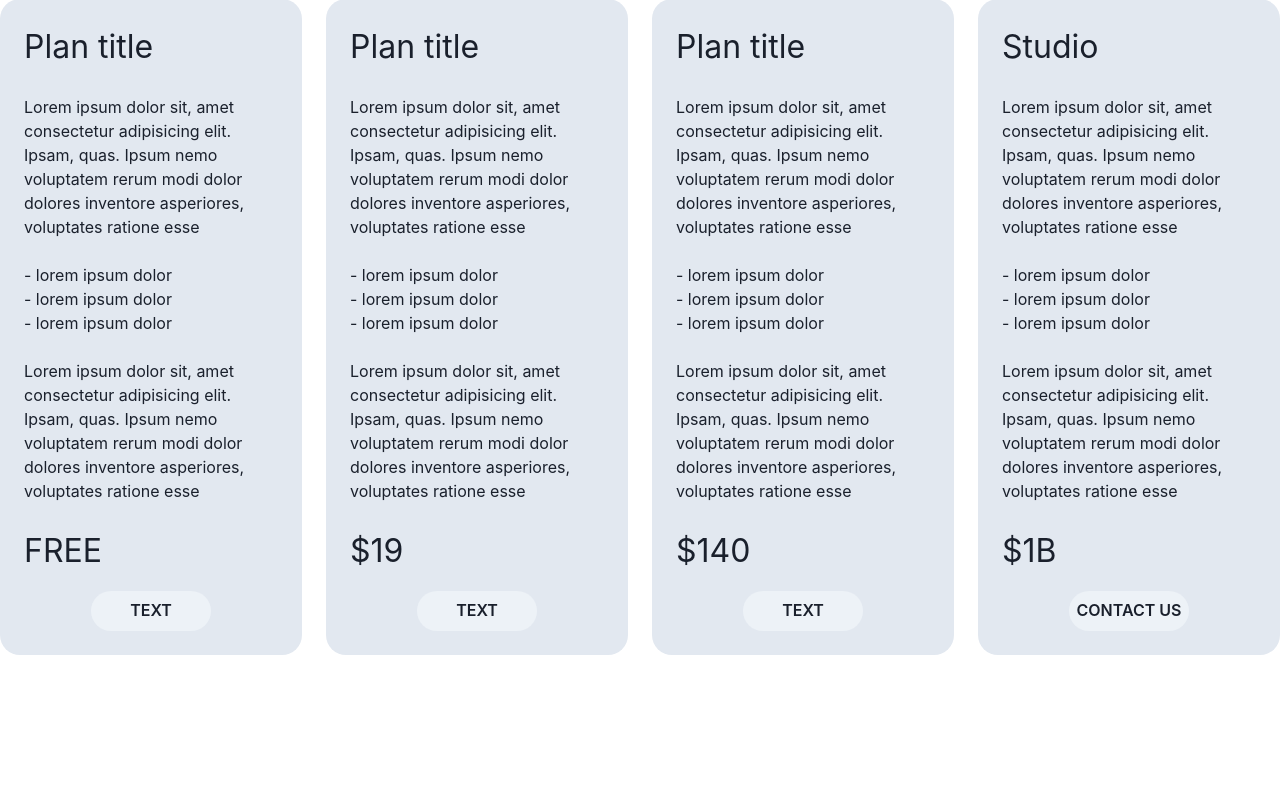
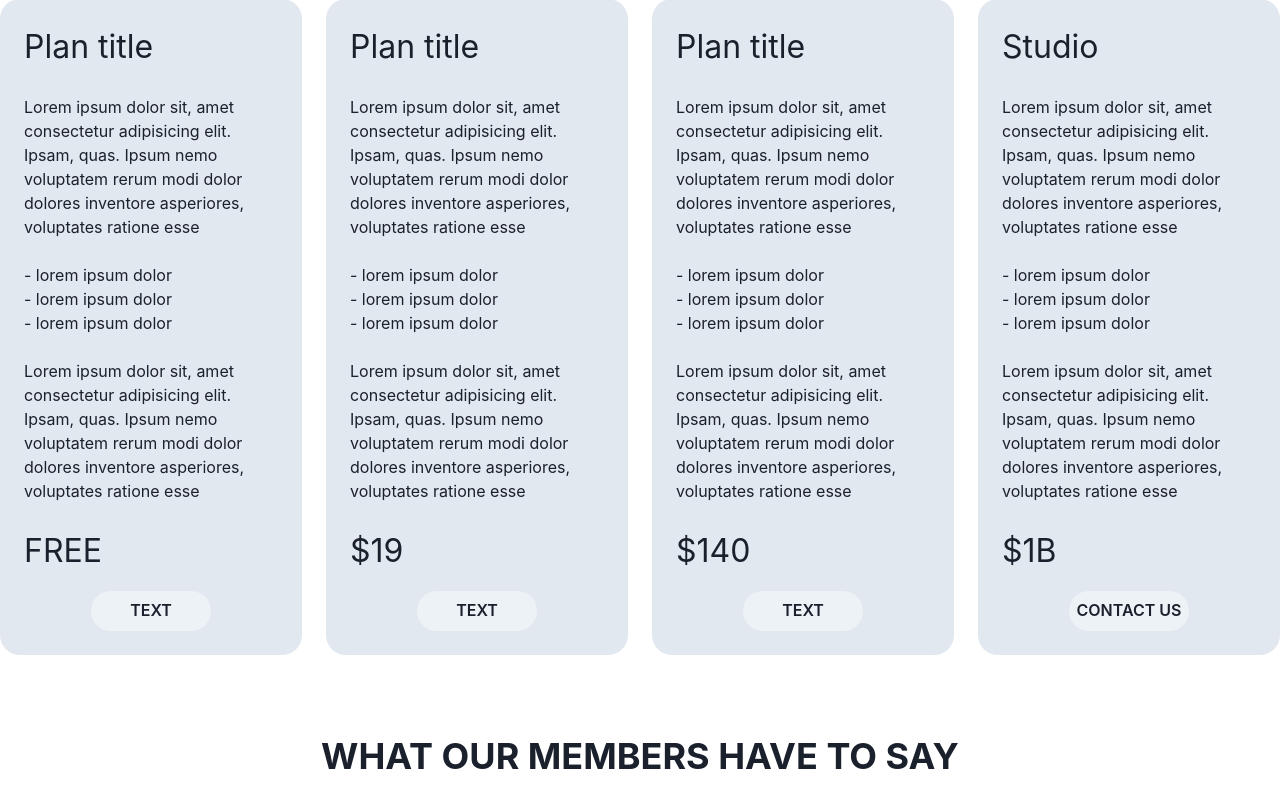
Before and after one commit to jasonLapina/Polypix-v2, a Next.js app: page /plans in a window 1280 px wide. Shown: the part 1059-1867 px from the top of the page. Before the commit the page ends 1794 px from the top, so only its background shows below. Built offline with nearby package versions, Linux system fonts and the light colour scheme.

Commit message:
start plan-testimonials section

```diff
--- /dev/null
+++ b/components/Plans/PlanTestimonials.js
@@ -0,0 +1,13 @@
+import { Box, Heading } from "@chakra-ui/react";
+
+function PlanTestimonials() {
+  return (
+    <Box>
+      <Heading mb='72px' textTransform='uppercase' textAlign='center'>
+        What our members have to say
+      </Heading>
+    </Box>
+  );
+}
+
+export default PlanTestimonials;
--- a/pages/plans.js
+++ b/pages/plans.js
@@ -1,4 +1,5 @@
 import PlanList from "@/components/Plans/PlanList";
+import PlanTestimonials from "@/components/Plans/PlanTestimonials";
 import PlansHero from "@/components/Plans/PlansHero";
 
 function plans() {
@@ -6,6 +7,7 @@ function plans() {
     <>
       <PlansHero />
       <PlanList />
+      <PlanTestimonials />
     </>
   );
 }
```
